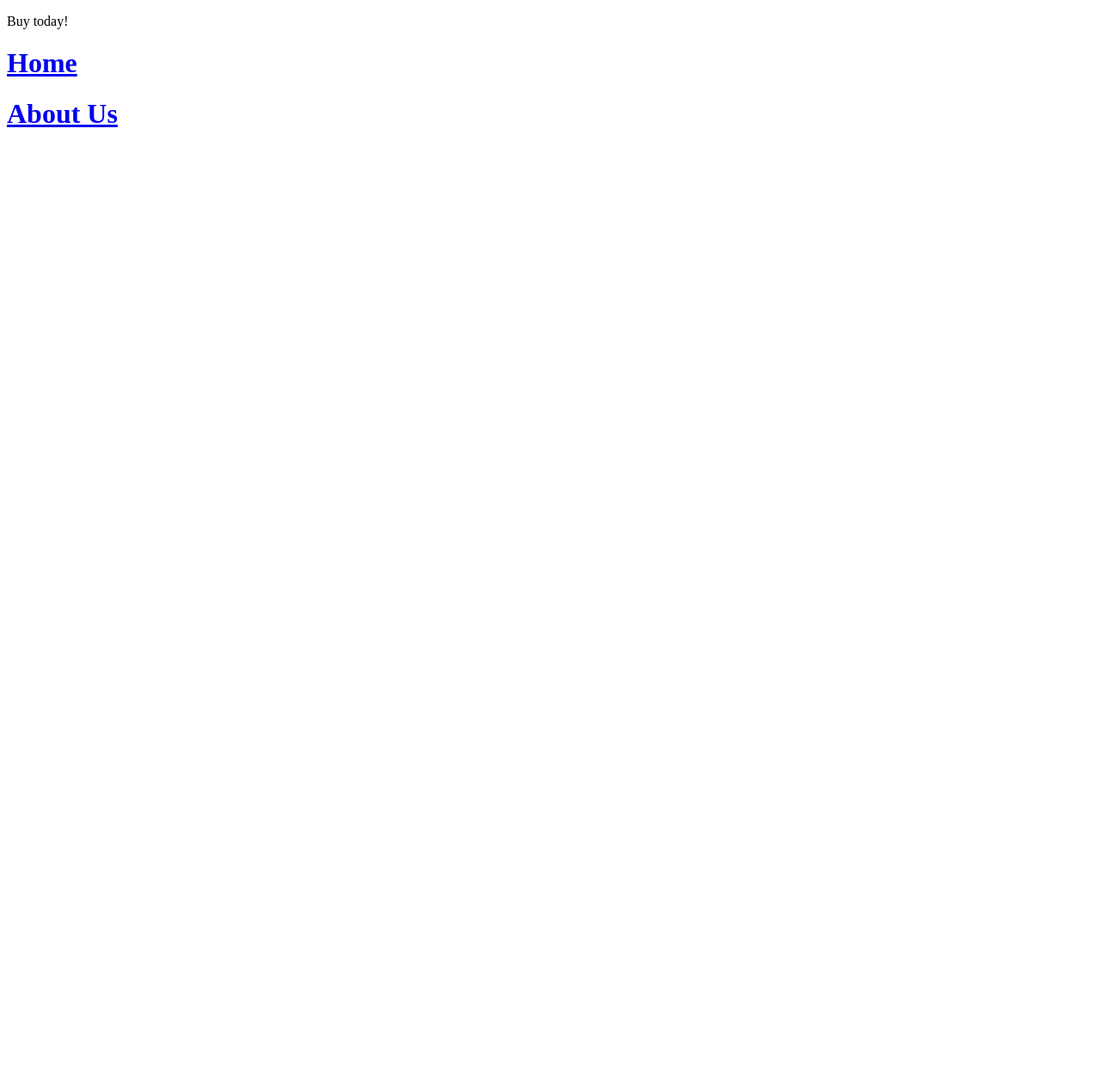
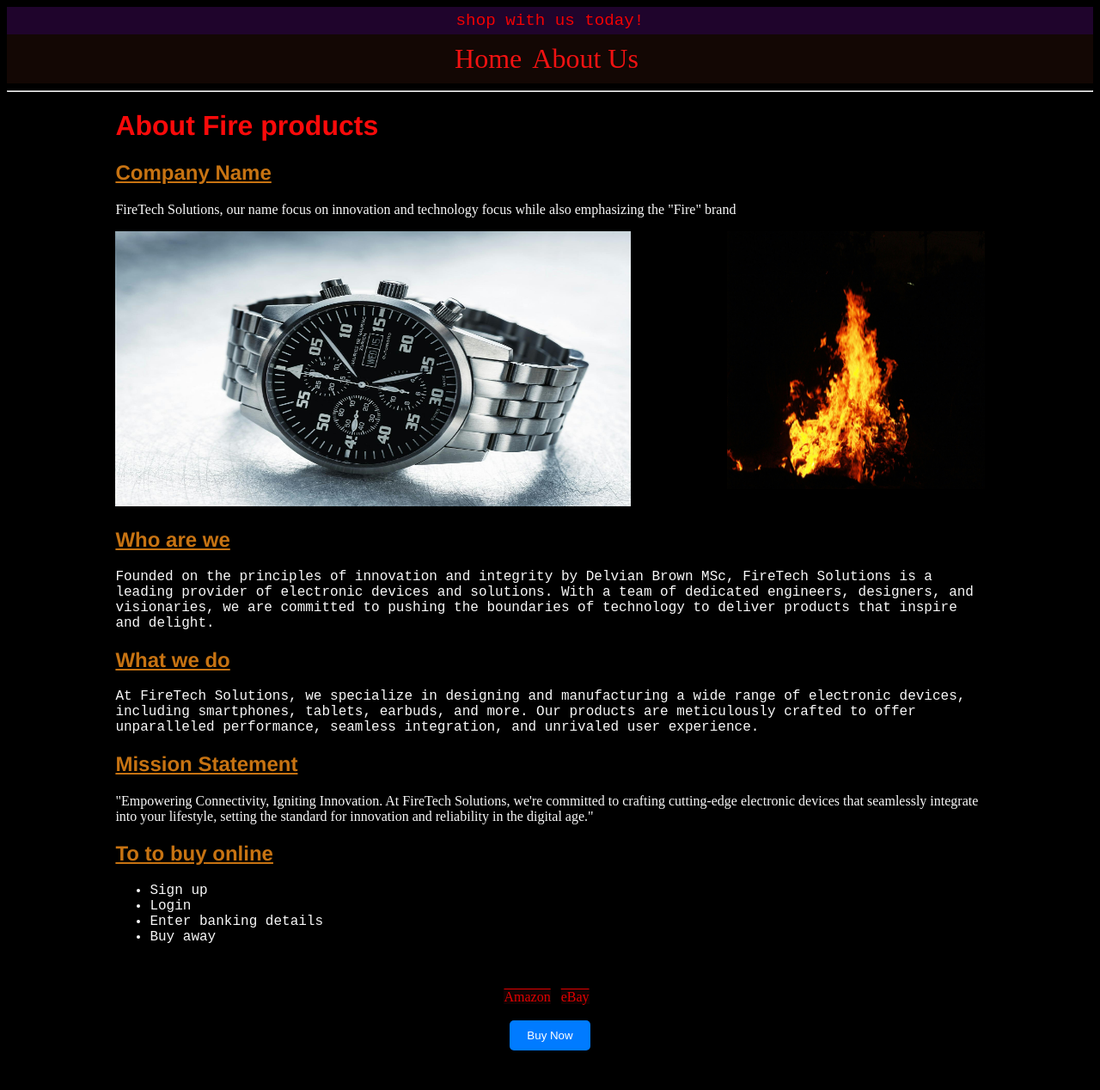
Before and after one commit to Delvian7/DelvianFire, a plain HTML site: page about_us.html in a window 1280 px wide. Shown: the whole page at 86% size. Before the commit the page ends 800 px from the top, so only its background shows below. Drawn offline with Linux system fonts and the light colour scheme.

```diff
--- a/about_us.html
+++ b/about_us.html
@@ -10,9 +10,61 @@
     <body>
         <div id="header">
             <div id="banner">
-                <p>Buy today!</p>
+                <p>shop with us today!</p>
             </div>
             <div id="nav">
-                <a href="index.html"><h1>Home</h1></a>
-                <a href="about_us.html"><h1>About Us</h1></a>
+                <a href="index.html">Home</a>
+                <a href="about_us.html">About Us</a>
             </div>
+        </div>
+        <hr/>
+<div id="main">
+<h1>About Fire products</h1>
+<h2>Company Name</h2>
+    <p></p>FireTech Solutions, our name focus on
+     innovation and technology focus while also
+     emphasizing the "Fire" brand<p>
+        <img src="images/pexels-pixabay-280250.jpg" height="320" width="600"/> <img style="float:right" src="images/fire.jpg" height="300" width="300"/>
+    <h2>Who are we</h2>
+    <p>Founded on the principles of innovation and integrity by Delvian Brown MSc,
+        FireTech Solutions is a leading provider of electronic
+        devices and solutions. With a team of dedicated engineers,
+         designers, and visionaries, we are committed to pushing
+         the boundaries of technology to deliver products that
+         inspire and delight.</p>
+    <h2>What we do</h2>
+    <p>At FireTech Solutions, we specialize in designing and
+        manufacturing a wide range of electronic devices,
+        including smartphones, tablets, earbuds, and more.
+        Our products are meticulously crafted to offer unparalleled
+        performance, seamless integration, and unrivaled user experience.</p>
+
+    <h2>Mission Statement</h2>
+     "Empowering Connectivity, Igniting Innovation.
+     At FireTech Solutions, we're committed to crafting cutting-edge
+     electronic devices that seamlessly integrate into your lifestyle,
+     setting the standard for innovation and reliability in the digital
+      age."</p>
+
+<h2>To to buy online</h2>
+<ul>
+    <li>Sign up</li>
+    <li>Login</li>
+    <li>Enter banking details</li>
+    <li>Buy away</li>
+</ul>
+</div>
+</div>
+
+<div id="footer">
+    <br/><br/>
+    <a href="https://www.amazon.com" target="_blank">Amazon</a>
+    <a href="https://www.ebay.com" target="_blank">eBay</a>
+
+    <br/><br/>
+    <button class="my-button">Buy Now</button>
+</div>
+</body>
+
+</html>
+</html>
--- a/stylesheets/site.css
+++ b/stylesheets/site.css
@@ -0,0 +1,90 @@
+h1{
+    color: rgb(250, 10, 10);
+
+}
+h2{
+    color: rgb(199, 115, 18);
+    text-decoration: underline;
+}
+h1, h2, h3, h4, h5, h6{
+font-family: 'Franklin Gothic Medium', 'Arial Narrow', Arial, sans-serif;
+}
+p, li{
+    font-family: 'Courier New', Courier, monospace;
+}
+
+#banner{
+    background-color:rgb(31, 4, 44);
+    text-align: center;
+    padding-top: 5px;
+    padding-bottom: 5px;
+    color: rgb(241, 2, 2);
+    font-size:larger;
+
+}
+
+
+#banner p{
+    margin: 0;
+}
+
+#nav{
+    background-color: rgb(19, 7, 4);
+    padding: 10px;
+    text-align: center;
+
+}
+
+#nav a{
+    color:rgb(241, 18, 18);
+    text-decoration: none;
+    font-size:xx-large;
+    margin-right: 8px;
+
+}
+
+#nav a:hover{
+    background-color: rgb(24, 9, 160);
+
+}
+
+#footer{
+    background-color:rgb(0, 0, 0);
+    min-height: 150px;
+    text-align: center;
+}
+
+#footer a{
+    color: rgb(226, 0, 0);
+    text-decoration: overline;
+    text-align: center;
+    margin-right: 8px;
+    background-color: rgb(17, 3, 3);
+}
+
+#main, main {
+    width: 80%;
+    margin: 0 auto;
+    background-color: rgb(0, 0, 0);
+    color: rgb(248, 248, 248);
+
+}
+
+html {
+    background-color: black;
+}
+
+.my-button {
+    display: inline-block;
+    padding: 10px 20px;
+    background-color: #007bff;
+    color: #ffffff;
+    border: none;
+    border-radius: 5px;
+    cursor: pointer;
+}
+
+
+.my-button:hover {
+    background-color: #0056b3;
+}
```
Also changed, not shown: index.html (+67 -2 lines).
